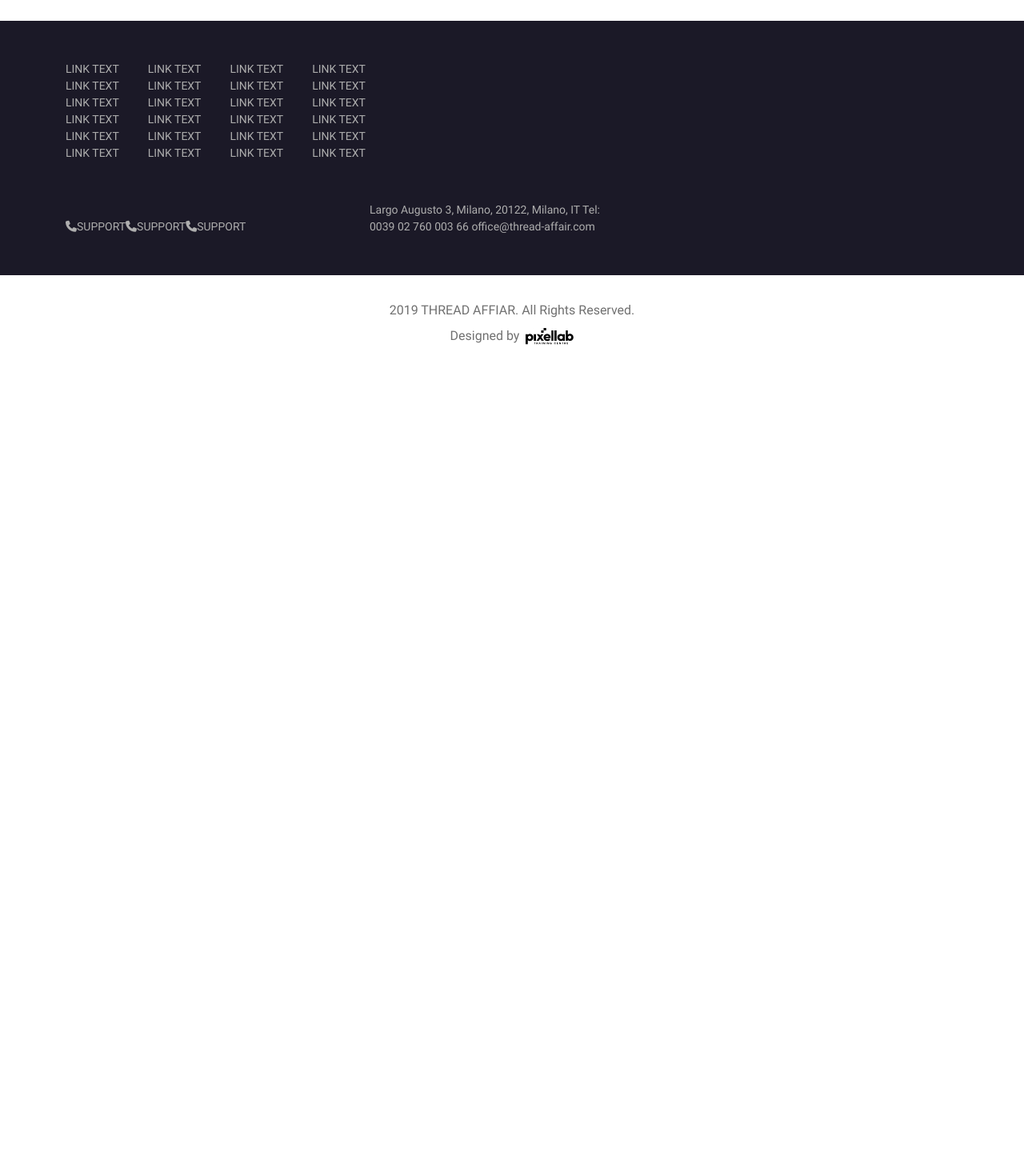
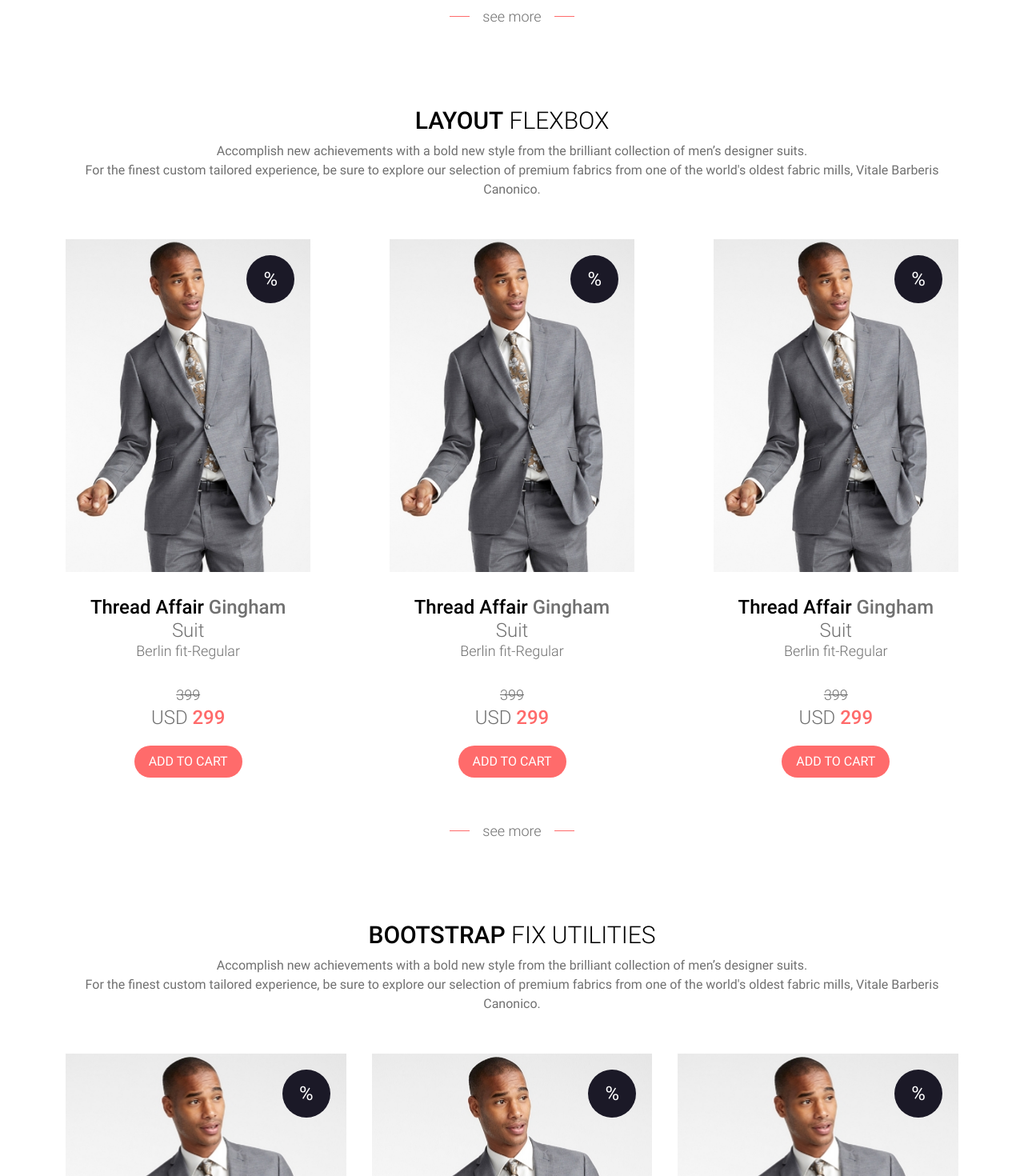
Before and after one commit to TiberiuA/nyc-thread-affair, a Next.js app: page / in a window 1280 px wide. Shown: the part 1980-3450 px from the top of the page at 80% size. Before the commit the page ends 2428 px from the top, so only its background shows below. Built offline with nearby package versions, Linux system fonts and the light colour scheme.

Commit message:
Curs-12-mai-2022

```diff
--- /dev/null
+++ b/components/catalog/product-tile.jsx
@@ -0,0 +1,53 @@
+export default function ProductTile() {
+  return (
+    <article className="product-tile">
+      <header className="product-tile-header">
+        <div className="product-tile-image">
+          <a href="" title="Thread Affair Gingham Suit">
+            <img
+              src="/images/products/product-01a.jpg"
+              alt="Thread Affair Gingham Suit"
+            ></img>
+          </a>
+        </div>
+
+        <div className="product-tile-badge">
+          <span className="badge badge-font-large badge-secondary">%</span>
+        </div>
+
+        <div className="product-tile-headings">
+          <h1>
+            <a href="" title="Thread Affair Gingham Suit">
+              <span>Thread Affair</span> <span>Gingham</span> Suit
+            </a>
+          </h1>
+
+          <h2>
+            <a href="" title="Thread Affair Gingham Suit">
+              Berlin fit-Regular
+            </a>
+          </h2>
+        </div>
+      </header>
+
+      <section className="product-tile-info">
+        <div className="product-tile-pricing">
+          <span className="product-price-regular">399</span>
+          <span className="product-price">
+            USD <span>299</span>
+          </span>
+        </div>
+      </section>
+
+      <footer className="product-tile-controls">
+        <button
+          className="button product-tile-a2c"
+          title="Add to Cart"
+          type="button"
+        >
+          Add to Cart
+        </button>
+      </footer>
+    </article>
+  );
+}
--- a/components/homepage/home-newsletetter.jsx
+++ b/components/homepage/home-newsletetter.jsx
@@ -1,4 +1,4 @@
-export default function HomeNewsLetter() {
+export default function HomeNewsletter() {
   return (
   <section className="home-newsletter">
     <form className="container">
--- a/components/main.jsx
+++ b/components/main.jsx
@@ -1,7 +1,9 @@
-import HomeNewsLetter from "./homepage/home-newsletetter";
+import ProductTile from './catalog/product-tile';
+import HomeNewsletter from './homepage/home-newsletetter';
 
 export default function Main() {
-  return <main className="content">
+  return (
+    <main className="content">
       <header className="content-header">
         <div className="banner-main">
           <div className="banner-main-inner container">
@@ -9,7 +11,11 @@ export default function Main() {
               <h1>Office Suits</h1>
               <h2>Get back to work in style</h2>
 
-          <a href="" title="Create your suit" className="button button-large">
+              <a
+                href=""
+                title="Create your suit"
+                className="button button-large"
+              >
                 Create your suit
               </a>
             </div>
@@ -21,8 +27,8 @@ export default function Main() {
               </p>
 
               <p className="d-none d-lg-block">
-          We provide you with the design and you choose if you like it
-          or if you want to change the details with our online configurator.
+                We provide you with the design and you choose if you like it or
+                if you want to change the details with our online configurator.
               </p>
             </div>
           </div>
@@ -37,19 +43,28 @@ export default function Main() {
             </h1>
 
             <p>
-            Accomplish new achievements with a bold new style
-            from the brilliant collection of men’s designer suits.
+              Accomplish new achievements with a bold new style from the
+              brilliant collection of men’s designer suits.
             </p>
             <p>
-            For the finest custom tailored experience, be sure
-            to explore our selection of premium fabrics from
-            one of the world's oldest fabric mills,
-            Vitale Barberis Canonico.
+              For the finest custom tailored experience, be sure to explore our
+              selection of premium fabrics from one of the world's oldest fabric
+              mills, Vitale Barberis Canonico.
             </p>
           </header>
 
-        <section className="product-tiles">
+          <section className="product-tiles row">
+            <div className="col-12 col-lg-3">
+              <ProductTile></ProductTile>
+            </div>
 
+            <div className="col-12 col-lg-3 offset-lg-1 mt-4 mt-lg-0">
+              <ProductTile></ProductTile>
+            </div>
+
+            <div className="col-12 col-lg-3 offset-lg-1 mt-4 mt-lg-0">
+              <ProductTile></ProductTile>
+            </div>
           </section>
 
           <footer>
@@ -59,9 +74,108 @@ export default function Main() {
           </footer>
         </section>
 
-<HomeNewsLetter></HomeNewsLetter>
+        <section className="home-catalog-preview container demo-flex">
+          <header>
+            <h1 className="section-title">
+              <span>Layout</span> Flexbox
+            </h1>
 
-<section className="home-newsletter"></section>
+            <p>
+              Accomplish new achievements with a bold new style from the
+              brilliant collection of men’s designer suits.
+            </p>
+            <p>
+              For the finest custom tailored experience, be sure to explore our
+              selection of premium fabrics from one of the world's oldest fabric
+              mills, Vitale Barberis Canonico.
+            </p>
+          </header>
+
+          <section className="product-tiles">
+            <ProductTile></ProductTile>
+
+            <ProductTile></ProductTile>
+
+            <ProductTile></ProductTile>
+          </section>
+
+          <footer>
+            <a href="" title="See more" className="catalog-preview-cta">
+              see more
+            </a>
+          </footer>
+        </section>
+
+        <section className="home-catalog-preview container">
+          <header>
+            <h1 className="section-title">
+              <span>Bootstrap</span> Fix utilities
+            </h1>
+
+            <p>
+              Accomplish new achievements with a bold new style from the
+              brilliant collection of men’s designer suits.
+            </p>
+            <p>
+              For the finest custom tailored experience, be sure to explore our
+              selection of premium fabrics from one of the world's oldest fabric
+              mills, Vitale Barberis Canonico.
+            </p>
+          </header>
+
+          <section className="product-tiles d-flex flex-column flex-lg-row justify-content-between">
+            <div className="mb-5 mb-lg-0">
+            <ProductTile></ProductTile>
+            </div>
+
+            <div className="mb-5 mb-lg-0">
+            <ProductTile></ProductTile>
+            </div>
+            <div>
+            <ProductTile></ProductTile>
+            </div>
+          </section>
+
+          <footer>
+            <a href="" title="See more" className="catalog-preview-cta">
+              see more
+            </a>
+          </footer>
+        </section>
+
+        <section className="home-catalog-preview container demo-grid">
+          <header>
+            <h1 className="section-title">
+              <span>CSS Grids</span> Layout
+            </h1>
+
+            <p>
+              Accomplish new achievements with a bold new style from the
+              brilliant collection of men’s designer suits.
+            </p>
+            <p>
+              For the finest custom tailored experience, be sure to explore our
+              selection of premium fabrics from one of the world's oldest fabric
+              mills, Vitale Barberis Canonico.
+            </p>
+          </header>
+
+          <section className="product-tiles">
+          <ProductTile></ProductTile>
+
+          <ProductTile></ProductTile>
+
+          <ProductTile></ProductTile>
+          </section>
+
+          <footer>
+            <a href="" title="See more" className="catalog-preview-cta">
+              see more
+            </a>
+          </footer>
+        </section>
+
+        <HomeNewsletter></HomeNewsletter>
 
         <section className="home-payment container">
           <header>
@@ -72,34 +186,35 @@ export default function Main() {
 
           <ul>
             <li>
-    <img src="images\payment\amazon.jpg" alt=""></img>
+              <img src="/images/payment/amazon.jpg" alt=""></img>
             </li>
 
             <li>
-    <img src="images\payment\amazon.jpg" alt=""></img>
+              <img src="/images/payment/cirrus.jpg" alt=""></img>
             </li>
 
             <li>
-    <img src="images\payment\amazon.jpg" alt=""></img>
+              <img src="/images/payment/amazon.jpg" alt=""></img>
             </li>
 
             <li>
-    <img src="images\payment\amazon.jpg" alt=""></img>
+              <img src="/images/payment/amazon.jpg" alt=""></img>
             </li>
 
             <li>
-    <img src="images\payment\amazon.jpg" alt=""></img>
+              <img src="/images/payment/amazon.jpg" alt=""></img>
             </li>
 
             <li>
-    <img src="images\payment\amazon.jpg" alt=""></img>
+              <img src="/images/payment/amazon.jpg" alt=""></img>
             </li>
 
             <li>
-    <img src="images\payment\amazon.jpg" alt=""></img>
+              <img src="/images/payment/amazon.jpg" alt=""></img>
             </li>
           </ul>
         </section>
       </section>
     </main>
+  );
 }
--- /dev/null
+++ b/styles/catalog/_index.scss
@@ -0,0 +1 @@
+@import './product-tile';
--- /dev/null
+++ b/styles/catalog/_product-tile.scss
@@ -0,0 +1,68 @@
+.product-tile {
+  text-align: center;
+
+  &-header {
+    position: relative;
+  }
+
+  &-image {
+    img {
+      width: 100%;
+    }
+  }
+
+  &-badge {
+    position: absolute;
+    top: 20px;
+    right: 20px;
+  }
+
+  &-headings {
+    margin: 30px;
+
+    h1 {
+      font-size: 24px;
+      font-weight: 300;
+      margin-bottom: 0;
+
+      span:nth-of-type(1) {
+        color: $black;
+        font-weight: 500;
+      }
+
+      :nth-child(2) {
+        font-weight: 500;
+      }
+    }
+
+    h2 {
+      font-size: 18px;
+      font-weight: 300;
+    }
+  }
+
+  &-info {
+    margin: 20px 0;
+  }
+
+  &-pricing {
+    font-weight: 300;
+
+    .product-price-regular {
+      display: block;
+      line-height: 29px;
+      font-size: 18px;
+      text-decoration: line-through;
+    }
+
+    .product-price {
+      font-size: 24px;
+      line-height: 29px;
+
+      span {
+        color: $brand-primary;
+        font-weight: 500;
+      }
+    }
+  }
+}
--- a/styles/homepage/_index.scss
+++ b/styles/homepage/_index.scss
@@ -4,17 +4,17 @@
 @import './banner-main';
 
 .content-main {
-  margin-top: 100px;
+  margin-top: 63px;
 
   @include media-breakpoint-up(lg) {
     margin-top: 100px;
+  }
 
-    & > section {
-      margin-bottom: 70px;
+  & > section {
+    margin-bottom: 70px;
 
-      @include media-breakpoint-up(lg) {
-        margin-bottom: 100px;
-      }
+    @include media-breakpoint-up(lg) {
+      margin-bottom: 100px;
     }
   }
 
@@ -24,7 +24,7 @@
     line-height: 29px;
     text-align: center;
     text-transform: uppercase;
-    font-size: 500;
+    font-weight: 500;
 
     @include media-breakpoint-up(lg) {
       font-weight: 300;
@@ -37,4 +37,43 @@
       }
     }
   }
+
+  .product-tiles {
+    margin-bottom: 50px;
+  }
+
+  .demo-flex {
+    .product-tiles {
+      display: flex;
+      flex-direction: column;
+      justify-content: space-between;
+      align-items: stretch;
+      row-gap: 70px;
+
+      @include media-breakpoint-up(lg) {
+        flex-direction: row;
+        column-gap: 8.828125%;
+      }
+    }
+  }
+
+  // studiu
+  .demo-grid {
+    .product-tiles {
+      display: grid;
+      row-gap: 70px;
+
+      @include media-breakpoint-up(lg) {
+        grid-template-columns: 27.34375% 1fr 27.34375% 1fr 27.34375%;
+
+        .product-tile:nth-of-type(2) {
+          grid-column: 3 / span 1;
+        }
+
+        .product-tile:nth-of-type(3) {
+          grid-column: 5 / span 1;
+        }
+      }
+    }
+  }
 }
--- a/styles/homepage/home-catalog-preview.scss
+++ b/styles/homepage/home-catalog-preview.scss
@@ -1,6 +1,7 @@
 .home-catalog-preview {
   & > header {
     text-align: center;
+    margin-bottom: 50px;
 
     p {
       margin-bottom: 0;
@@ -18,7 +19,7 @@
       align-items: center;
       gap: 16px;
 
-      &:after,
+      &::after,
       &::before {
         content: '';
         width: 25px;
--- a/styles/index.scss
+++ b/styles/index.scss
@@ -21,6 +21,9 @@
 // homepage
 @import './homepage/index';
 
+// catalog
+@import './catalog/index';
+
 body {
   font-family: 'Roboto', 'sans-serif';
   color: $gray-primary;
```
Lines whose indentation alone changed are shown as unchanged.
